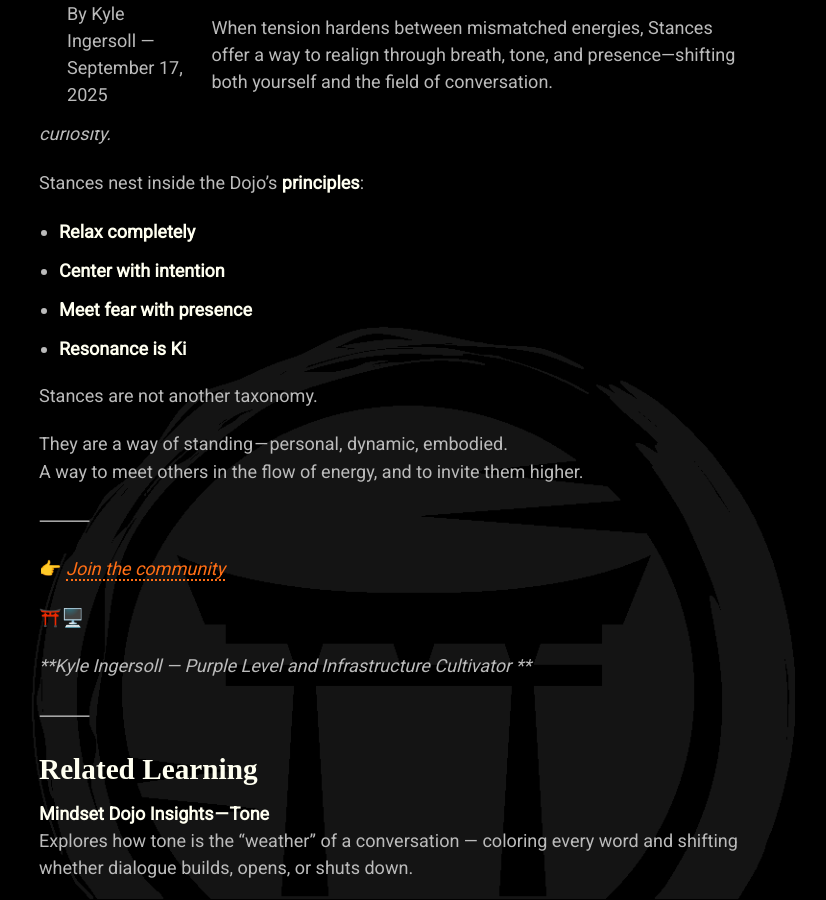
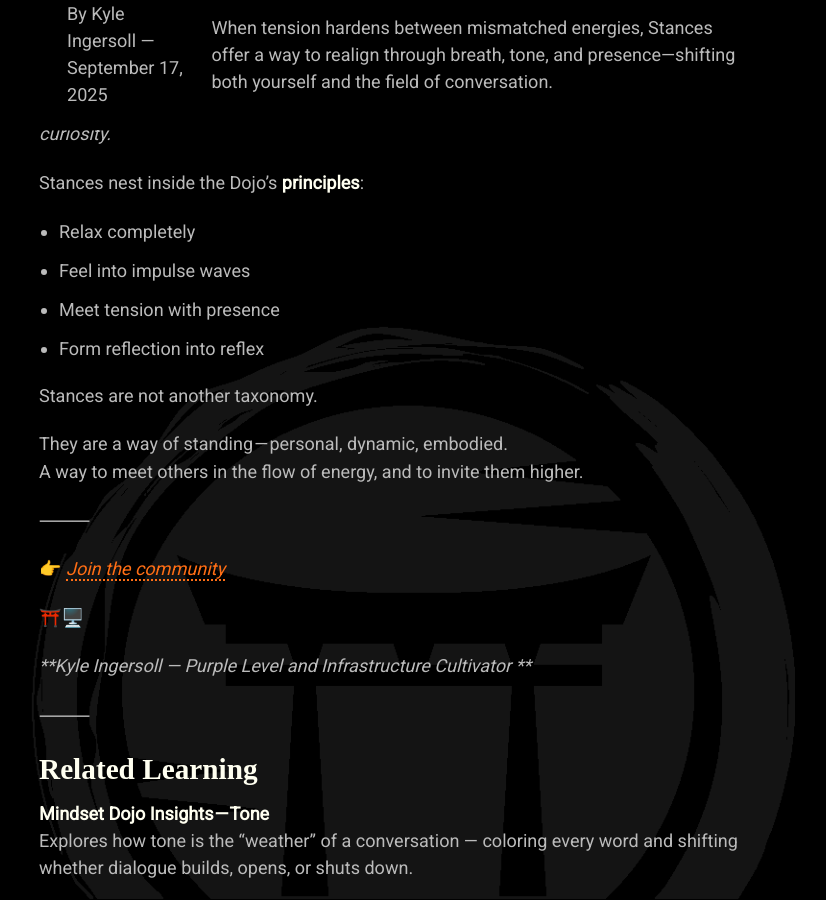
Before and after one commit to mindset-dojo/mindset-dojo.github.io, a Jekyll site: the page built from _posts/2025-09-17-breath-of-stance.md, in a window 1280 px wide and 900 px high, scrolled down 3466 px. Shown: the whole window, without its empty margins (229-1055 px from the left). Built offline with Jekyll 4.4.1, drawn with Linux system fonts in a browser that asks for light colours; some web fonts are replaced.

Commit message:
refactor(breath-of-stance): add in original principles to article since it is better to have old principles than broken principles.

```diff
--- a/_posts/2025-09-17-breath-of-stance.md
+++ b/_posts/2025-09-17-breath-of-stance.md
@@ -72,11 +72,10 @@ What we keep is a set of habits that live in the body: *notice, breathe, shift,
 
 Stances nest inside the Dojo’s **principles**:
 
-<ul>
-  {% for principle in site.data.program.principles %}
-    <li> <strong>{{ principle.label }}</strong> </li>
-  {% endfor %}
-</ul>
+- Relax completely
+- Feel into impulse waves
+- Meet tension with presence
+- Form reflection into reflex
 
 Stances are not another taxonomy.
 
```
